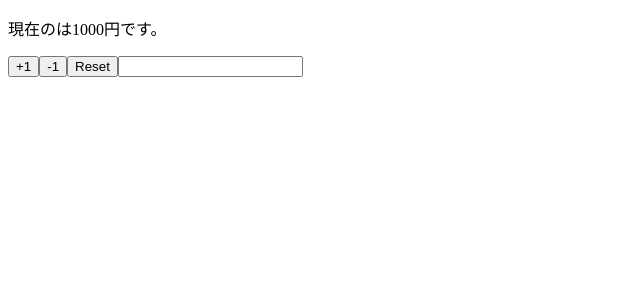
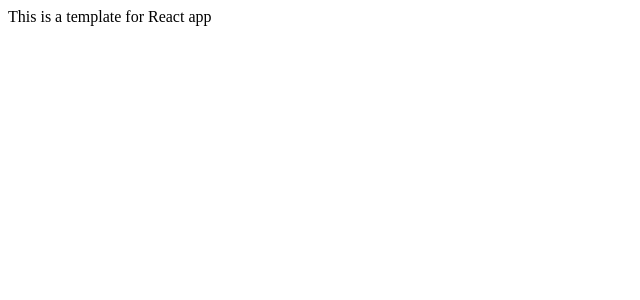
Before and after one commit to perio29/react-hooks-1, a React (Create React App) app: page / in a window 1280 px wide. Shown: the top 300 px of the page, without its empty margins (0-640 px from the left). Built offline with nearby package versions, Linux system fonts and the light colour scheme.

Commit message:
initial commit

```diff
--- a/src/App.js
+++ b/src/App.js
@@ -1,44 +1,7 @@
-import React, { useState, useEffect } from "react";
+import React from "react";
 
-const App = (props) => {
-  const [state, setState] = useState(props);
-  const { name, price } = state;
-
-  useEffect(() => {
-    console.log("This is like componentDidMount or componentDidUpdate.");
-  });
-
-  useEffect(() => {
-    console.log("This is like componentDidMount.");
-  }, []);
-
-  useEffect(() => {
-    console.log("This callback is for name only.");
-  }, [name]);
-
-  return (
-    <>
-      <p>
-        現在の{name}は{price}円です。
-      </p>
-      <button onClick={() => setState({ ...state, price: price + 1 })}>
-        +1
-      </button>
-      <button onClick={() => setState({ ...state, price: price - 1 })}>
-        -1
-      </button>
-      <button onClick={() => setState(props)}>Reset</button>
-      <input
-        value={name}
-        onChange={(e) => setState({ ...state, name: e.target.value })}
-      ></input>
-    </>
-  );
-};
-
-App.defaultProps = {
-  name: "",
-  price: 1000,
+const App = () => {
+  return <>This is a template for React app</>;
 };
 
 export default App;
```
